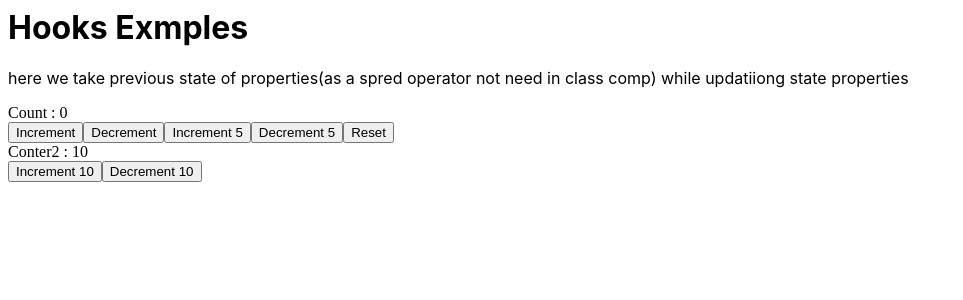
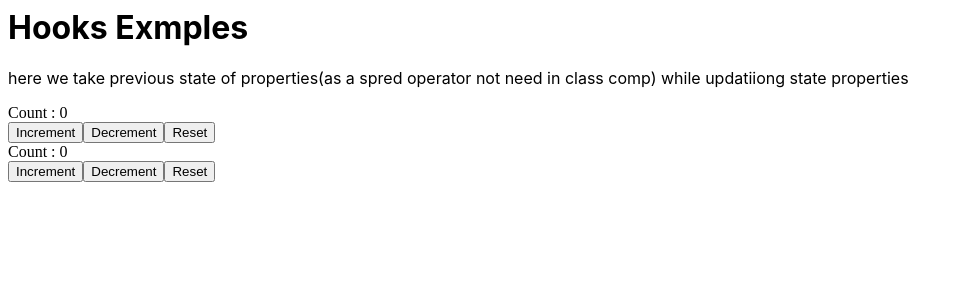
Before and after one commit to Upendra2024/React-hooks, a React (Create React App) app: page / in a window 1280 px wide. Shown: the top 300 px of the page, without its empty margins (0-963 px from the left). Built offline with nearby package versions, Linux system fonts and the light colour scheme.

Commit message:
1 file modified, 1 added

```diff
--- a/src/App.js
+++ b/src/App.js
@@ -10,7 +10,7 @@
 import { ComponentC } from './usecontext/ComponentC';
 import { CounterOne } from './usereducer/CounterOne';
 import { CounterTwo } from './usereducer/CounterTwo';
-
+import { CounterThree } from './usereducer/CounterThree';
 
 export const UserContext = React.createContext();
 export const ChannelContext = React.createContext();
@@ -38,7 +38,8 @@
       </UserContext.Provider> */}
 
       {/* <CounterOne /> */}
-      <CounterTwo/>
+      {/* <CounterTwo/> */}
+      <CounterThree />
     </div>
   );
 }
--- /dev/null
+++ b/src/usereducer/CounterThree.js
@@ -0,0 +1,70 @@
+import React, { useReducer } from 'react';
+
+const initialState = 0;
+const reducer = (state, action) => {
+  switch (action) {
+    case 'Increment':
+      return state + 1;
+    case 'Decrement':
+      return state - 1;
+    case 'Reset':
+      return initialState;
+    default:
+      return state;
+  }
+};
+
+export const CounterThree = () => {
+  const [count, dispatch] = useReducer(reducer, initialState);
+  const [count2, dispatch2] = useReducer(reducer, initialState);
+
+  return (
+    <div>
+      <div>Count : {count}</div>
+      <button
+        onClick={() => {
+          dispatch('Increment');
+        }}
+      >
+        Increment
+      </button>
+      <button
+        onClick={() => {
+          dispatch('Decrement');
+        }}
+      >
+        Decrement
+      </button>
+      <button
+        onClick={() => {
+          dispatch('Reset');
+        }}
+      >
+        Reset
+      </button>
+
+      <div>Count : {count2}</div>
+      <button
+        onClick={() => {
+          dispatch2('Increment');
+        }}
+      >
+        Increment
+      </button>
+      <button
+        onClick={() => {
+          dispatch2('Decrement');
+        }}
+      >
+        Decrement
+      </button>
+      <button
+        onClick={() => {
+          dispatch2('Reset');
+        }}
+      >
+        Reset
+      </button>
+    </div>
+  );
+};
```
